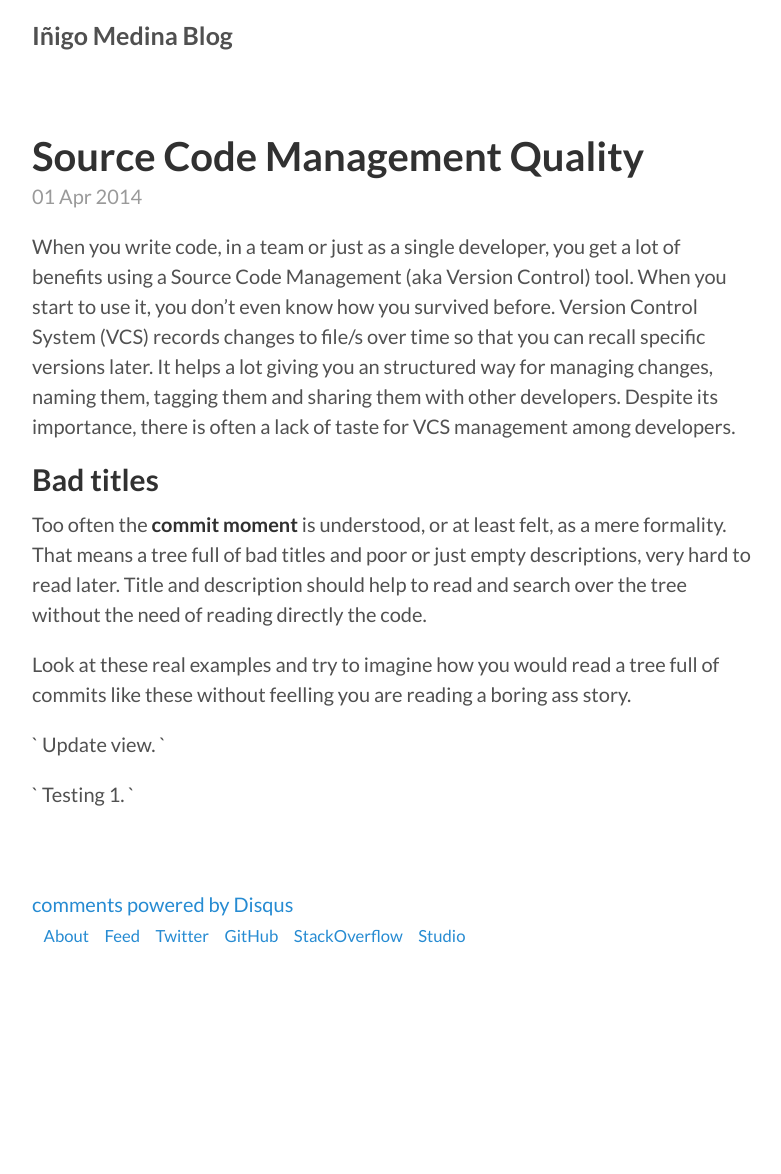
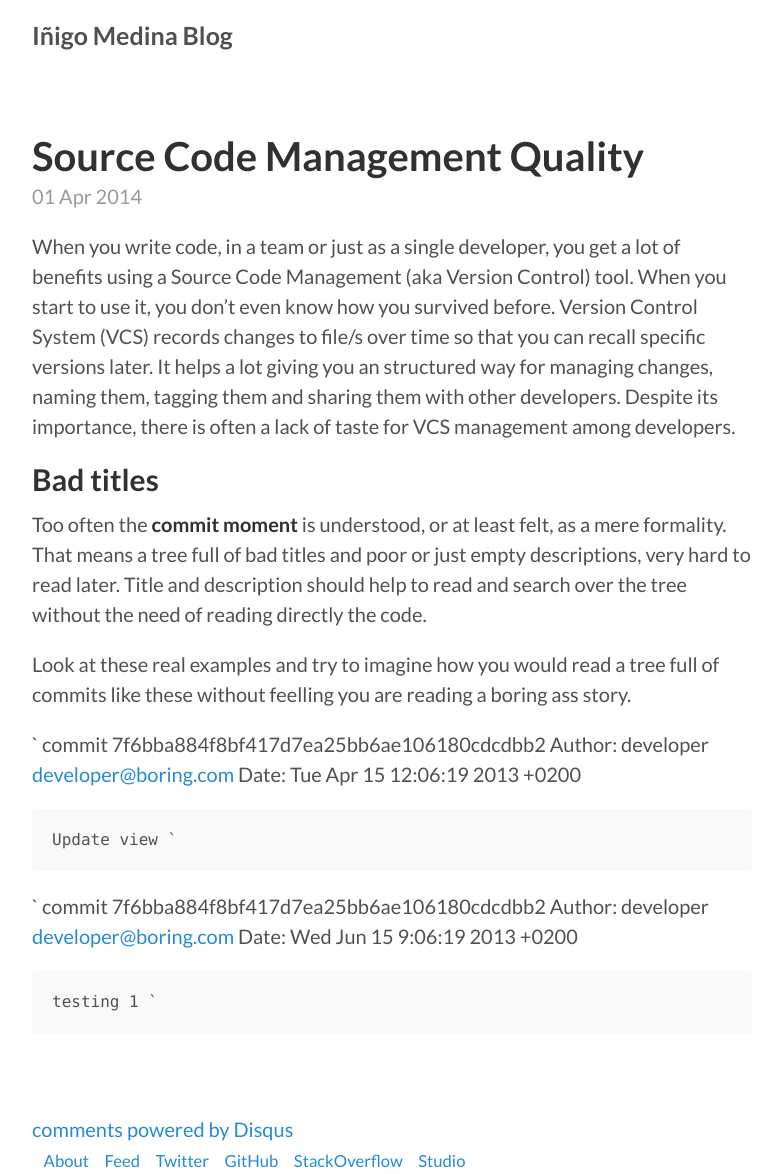
Before and after one commit to grosshat/grosshat.github.io, a Jekyll site: the page built from _posts/2014-04-01-source-code-management-quality.md, in a window 1280 px wide. Shown: the whole page, without its empty margins (248-1029 px from the left). Built offline with Jekyll 4.4.1, drawn with Linux system fonts in a browser that asks for light colours; Markdown is read by kramdown in place of the engine named in the settings; comment, search, counter and statistics services are not loaded; before the commit the page ends 949 px from its top, so only the background shows below that.

Commit message:
Add real examples of bad title/description commits.

```diff
--- a/_posts/2014-04-01-source-code-management-quality.md
+++ b/_posts/2014-04-01-source-code-management-quality.md
@@ -26,9 +26,17 @@ Look at these real examples and try to imagine how you would read a tree full of
 commits like these without feelling you are reading a boring ass story.
 
 `
-Update view.
+commit 7f6bba884f8bf417d7ea25bb6ae106180cdcdbb2
+Author: developer <developer@boring.com>
+Date:   Tue Apr 15 12:06:19 2013 +0200
+
+    Update view
 `
 
 `
-Testing 1.
+commit 7f6bba884f8bf417d7ea25bb6ae106180cdcdbb2
+Author: developer <developer@boring.com>
+Date:   Wed Jun 15 9:06:19 2013 +0200
+
+    testing 1
 `
```
